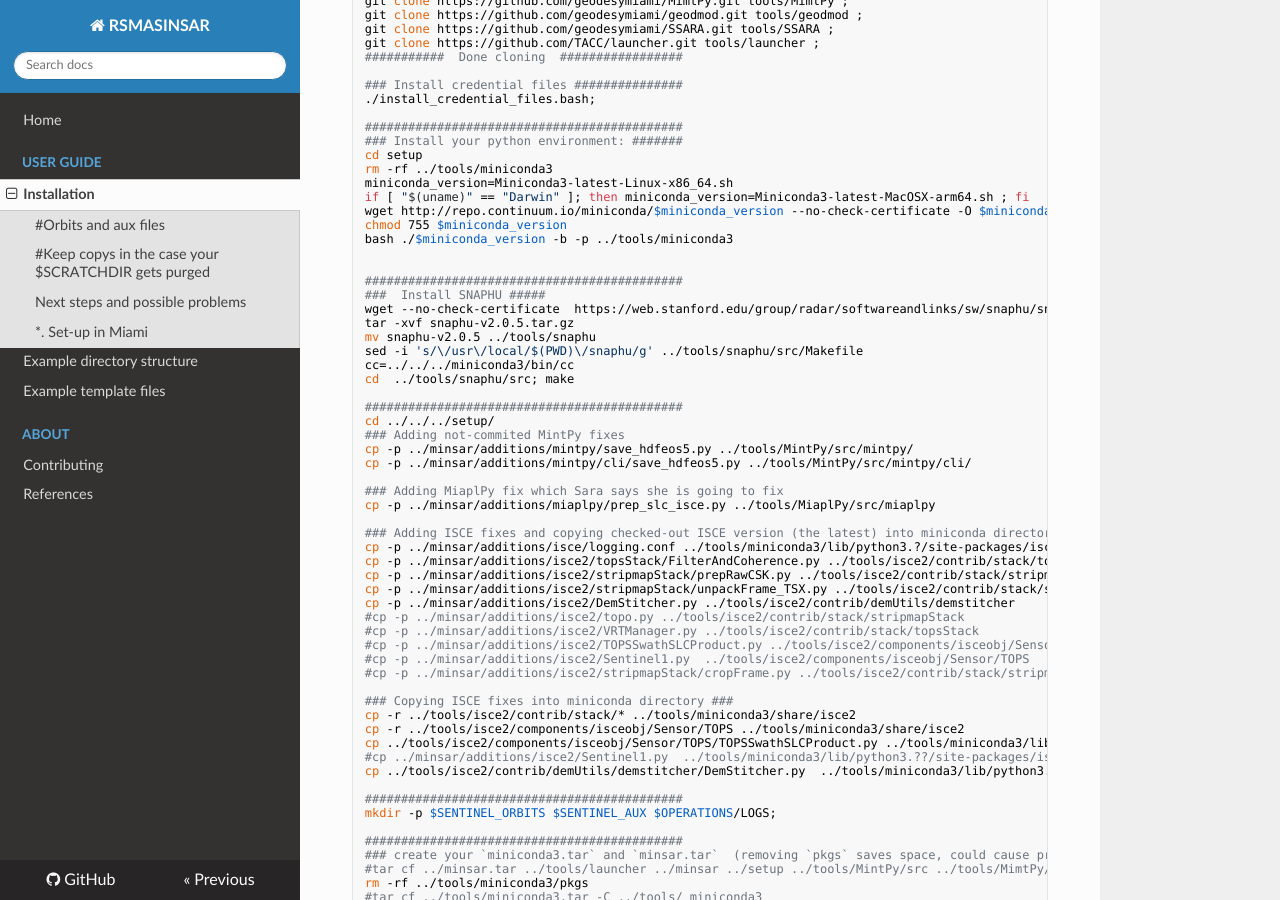
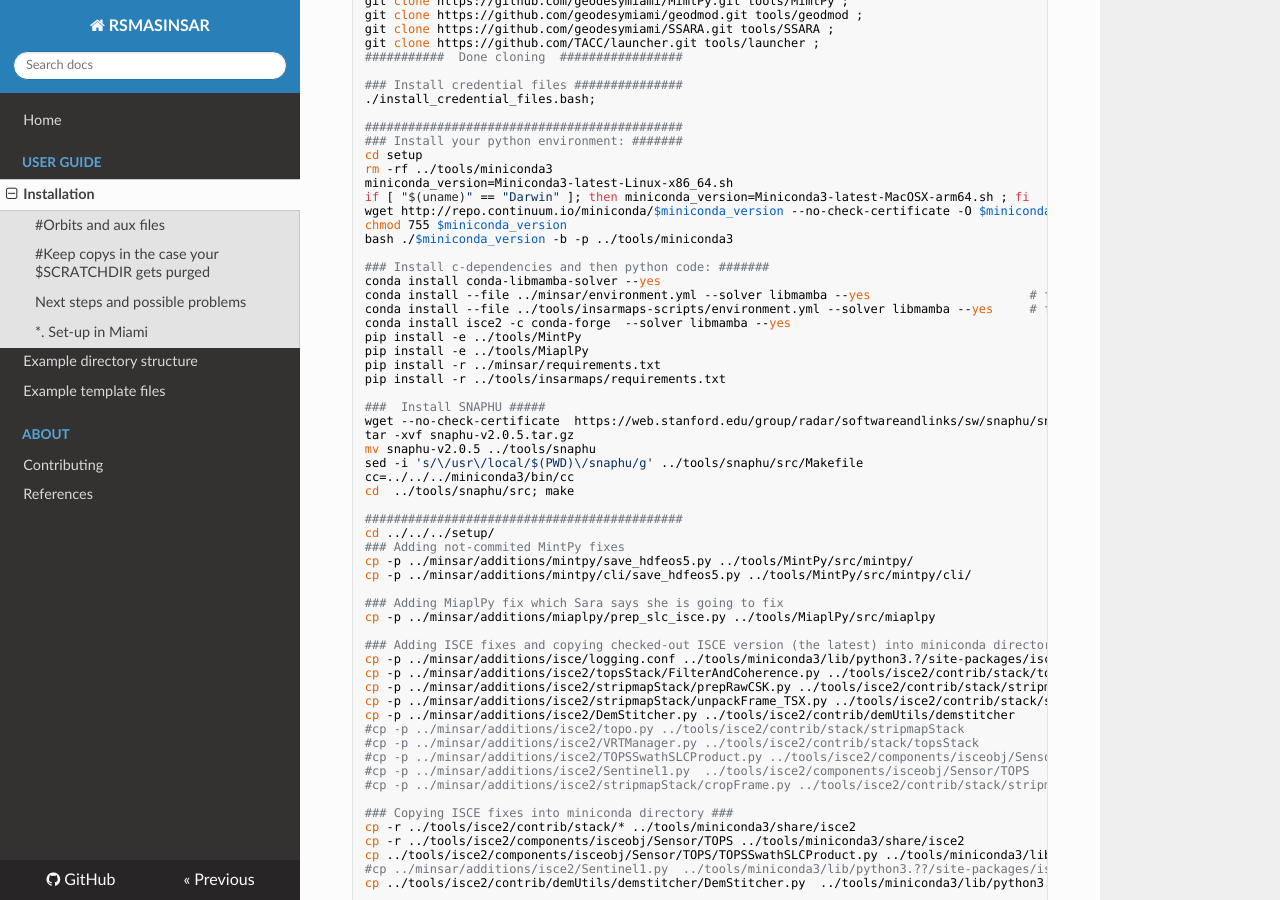
Before and after one commit to geodesymiami/rsmas_insar, an MkDocs documentation site: the page built from docs/installation.md, in a window 1280 px wide and 900 px high, scrolled down 720 px. Built offline with MkDocs 1.6.1, drawn with Linux system fonts in a browser that asks for light colours; nearby versions of some CDN libraries.

Commit message:
Update installation.md

```diff
--- a/docs/installation.md
+++ b/docs/installation.md
@@ -50,8 +50,16 @@ wget http://repo.continuum.io/miniconda/$miniconda_version --no-check-certificat
 chmod 755 $miniconda_version
 bash ./$miniconda_version -b -p ../tools/miniconda3
 
+### Install c-dependencies and then python code: #######
+conda install conda-libmamba-solver --yes
+conda install --file ../minsar/environment.yml --solver libmamba --yes                      # first install c-code
+conda install --file ../tools/insarmaps-scripts/environment.yml --solver libmamba --yes     # first install c-code
+conda install isce2 -c conda-forge  --solver libmamba --yes
+pip install -e ../tools/MintPy
+pip install -e ../tools/MiaplPy
+pip install -r ../minsar/requirements.txt
+pip install -r ../tools/insarmaps/requirements.txt
 
-############################################
 ###  Install SNAPHU #####
 wget --no-check-certificate  https://web.stanford.edu/group/radar/softwareandlinks/sw/snaphu/snaphu-v2.0.5.tar.gz
 tar -xvf snaphu-v2.0.5.tar.gz
```
